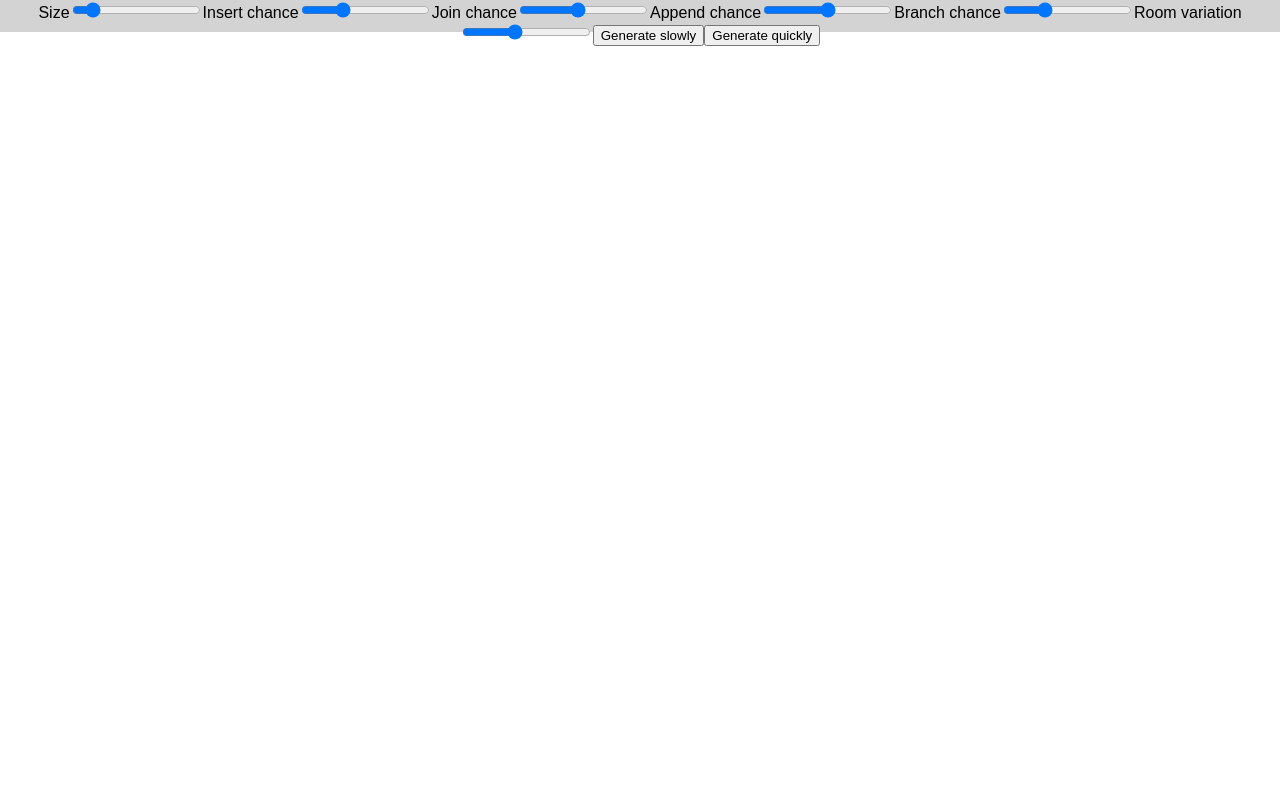
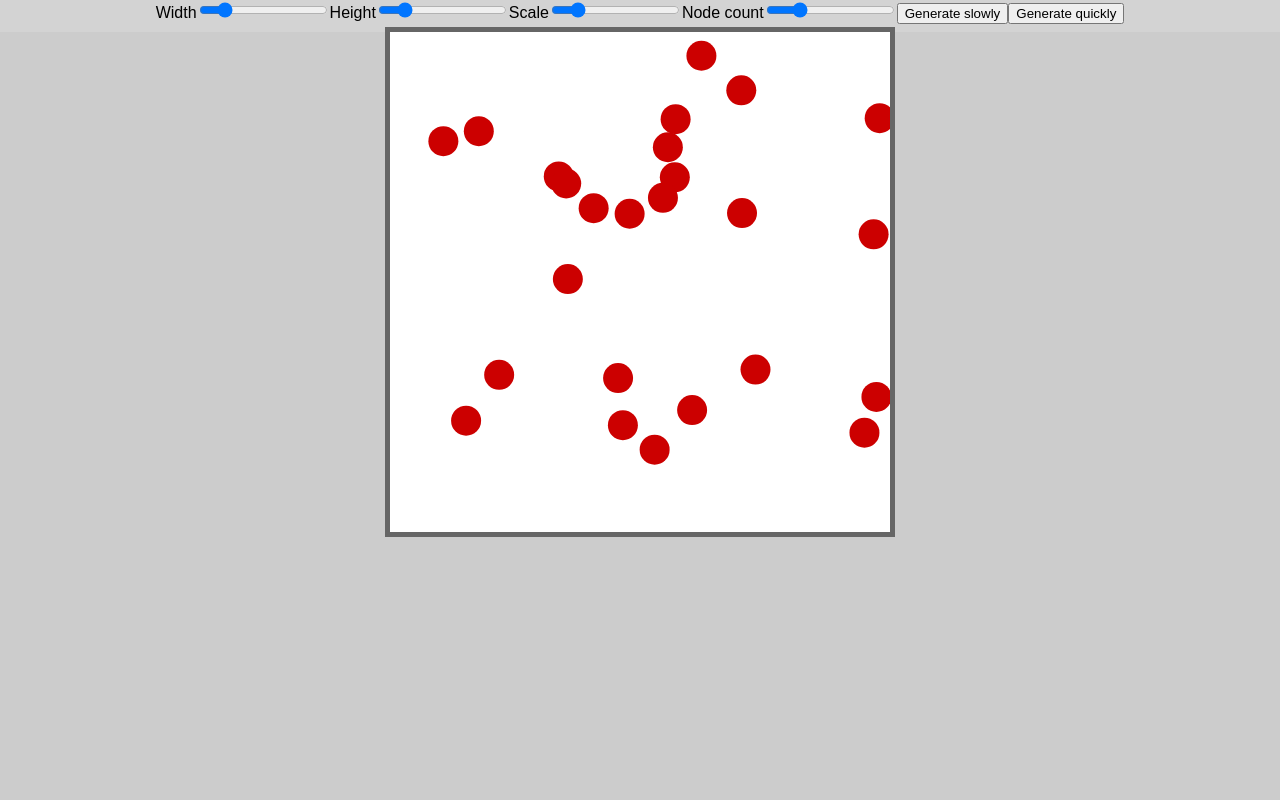
Before and after one commit to FTWinston/RandomDungeon, a React (Create React App) app: page / in a window 1280 px wide. Built offline with nearby package versions, Linux system fonts and the light colour scheme; the HTML template or start-up script is replaced by a standard one.

Commit message:
Now controlling canvas size directly

```diff
--- a/src/App.css
+++ b/src/App.css
@@ -30,4 +30,12 @@
 	left: 0;
 	right: 0;
 	bottom: 0;
+
+	background-color: #ccc;
 }
+
+
+.dungeonDisplay > canvas {
+	background-color: white;
+	outline: solid 5px #666;
+}
--- a/src/App.tsx
+++ b/src/App.tsx
@@ -1,56 +1,105 @@
 import * as React from 'react';
-import { Canvas } from './generic/Canvas';
+import { FixedCanvas } from './generic/Canvas';
 import { Dungeon } from './Dungeon';
 import './App.css';
 
 interface State {
   dungeon?: Dungeon;
+
+  cellsWide: number;
+  cellsHigh: number;
+  cellSize: number;
+  nodeCount: number;
 }
 
 class App extends React.Component<{}, State> {
   constructor(props: {}) {
     super(props);
 
-    this.state = {};
+    this.state = {
+      cellsWide: 50,
+      cellsHigh: 50,
+      cellSize: 10,
+      nodeCount: 25,
+    };
   }
 
-  display: Canvas;
+  canvas: FixedCanvas;
 
   render() {
     return (
       <div className="App">
         <div className="App-header">
           <div className="menu">
-            <label>Size
-              <input type="range" id="numSteps" value="8" min="5" max="30" />
+            <label>Width
+              <input type="range" min="20" max="200" value={this.state.cellsWide} onChange={e => this.setState({ cellsWide: parseInt(e.target.value) })} />
             </label>
 
-            <label>Insert chance
-              <input type="range" id="chanceInsert" value="30" min="0" max="100" />
+            <label>Height
+              <input type="range" min="20" max="200" value={this.state.cellsHigh} onChange={e => this.setState({ cellsHigh: parseInt(e.target.value) })} />
             </label>
 
-            <label>Join chance
-              <input type="range" id="chanceJoin" value="45" min="0" max="100" />
+            <label>Scale
+              <input type="range" min="2" max="50" value={this.state.cellSize} onChange={e => this.setState({ cellSize: parseInt(e.target.value) })} />
             </label>
 
-            <label>Append chance
-              <input type="range" id="chanceAppend" value="50" min="0" max="100" />
+            <label>Node count
+              <input type="range" min="2" max="100" value={this.state.nodeCount} onChange={e => this.setState({ nodeCount: parseInt(e.target.value) })} />
             </label>
 
-            <label>Branch chance
-              <input type="range" id="chanceBranch" value="30" min="0" max="100" />
-            </label>
-
-            <label>Room variation
-              <input type="range" id="weightVariation" value="40" min="0" max="100" />
-            </label>
             <input type="button" onClick={() => this.createDungeon(true)} value="Generate slowly" />
             <input type="button" onClick={() => this.createDungeon(false)} value="Generate quickly" />
           </div>
         </div>
-        <Canvas ref={d => this.display = d === null ? this.display : d} />
+        <FixedCanvas
+          className="dungeonDisplay"
+          width={this.state.cellSize * this.state.cellsWide}
+          height={this.state.cellSize * this.state.cellsHigh}
+          ref={c => this.canvas = c === null ? this.canvas : c}
+        />
       </div>
     );
+  }
+
+  componentDidMount() {
+    this.createDungeon(false);
+  }
+
+  componentDidUpdate(prevProps: {}, prevState: State) {
+    let dungeon = this.state.dungeon;
+    if (dungeon === undefined) {
+      return;
+    }
+
+    let redraw = false, regenerate = false;
+    if (prevState.cellsWide != this.state.cellsWide) {
+        dungeon.width = this.state.cellsWide;
+        regenerate = true;
+    }
+
+    if (prevState.cellsHigh != this.state.cellsHigh) {
+        dungeon.height = this.state.cellsHigh;
+        regenerate = true;
+    }
+
+    if (prevState.cellSize !== this.state.cellSize) {
+      dungeon.scale = this.state.cellSize;
+      redraw = true;
+    }
+
+    if (prevState.nodeCount !== this.state.nodeCount) {
+      dungeon.nodeCount = this.state.nodeCount;
+      regenerate = true;
+    }
+
+    dungeon.ctx = this.canvas.ctx;
+
+    if (regenerate) {
+      dungeon.generate();
+    }
+    else if (redraw) {
+      dungeon.redraw();
+    }
   }
 
   private createDungeon(animate: boolean) {
@@ -58,14 +107,10 @@ class App extends React.Component<{}, State> {
       this.state.dungeon.destroy();
     }
 
-    let getInfo = () => { return {
-      ctx: this.display.ctx,
-      width: this.display.state.width,
-      height: this.display.state.height,
-    }};
+    let dungeon = new Dungeon(animate, this.canvas.ctx, this.state.nodeCount, this.state.cellsWide, this.state.cellsHigh, this.state.cellSize);
 
     this.setState({
-      dungeon: new Dungeon(animate, getInfo),
+      dungeon: dungeon,
     });
   }
 }
--- a/src/Link.ts
+++ b/src/Link.ts
@@ -1,6 +1,6 @@
-import { Coord } from './Coord';
+import { Coord } from './generic/Coord';
 import { Node } from './Node';
-import { crossProduct, allEqual } from './Calc';
+import { crossProduct2D, allEqual } from './generic/Calc';
 
 export class Link {
     constructor(public fromNode: Node, public toNode: Node, length?: number) {
@@ -23,8 +23,8 @@ export class Link {
 		let r = this.toNode.pos.subtract(this.fromNode.pos);
 		let s = pos2.subtract(pos1);
 
-		let uNumerator = crossProduct(pos1.subtract(this.fromNode.pos), r);
-		let denominator = crossProduct(r, s);
+		let uNumerator = crossProduct2D(pos1.subtract(this.fromNode.pos), r);
+		let denominator = crossProduct2D(r, s);
 
 		if (uNumerator == 0 && denominator == 0) {
 			// They are colinear
@@ -54,7 +54,7 @@ export class Link {
 		}
 
 		let u = uNumerator / denominator;
-		let t = crossProduct(pos1.subtract(this.fromNode.pos), s) / denominator;
+		let t = crossProduct2D(pos1.subtract(this.fromNode.pos), s) / denominator;
 		return t > 0 && t < 1 && u > 0 && u < 1;
     }
 
--- a/src/Node.ts
+++ b/src/Node.ts
@@ -1,4 +1,4 @@
-import { Coord } from './Coord';
+import { Coord } from './generic/Coord';
 import { Dungeon } from './Dungeon';
 import { Link } from './Link';
 
--- a/src/Calc.ts
+++ b/src/generic/Calc.ts
@@ -8,7 +8,7 @@ export function lerp(val1: number, val2: number, fraction: number) {
   return (1-fraction)*val1 + fraction*val2;
 }
 
-export function crossProduct(pos1: Coord, pos2: Coord) {
+export function crossProduct2D(pos1: Coord, pos2: Coord) {
 	return pos1.x * pos2.y - pos1.y * pos2.x;
 }
 
--- a/src/generic/Canvas.tsx
+++ b/src/generic/Canvas.tsx
@@ -1,20 +1,68 @@
 import * as React from 'react';
 
-interface Props {
-    redraw?: () => void;
+interface FixedProps {
+    width: number;
+    height: number;
+    className?: string;
 }
 
-interface State {
+export class FixedCanvas extends React.Component<FixedProps, {}> {
+    private root: HTMLDivElement;
+    canvas: HTMLCanvasElement;
+    public ctx: CanvasRenderingContext2D;
+
+    constructor(props: FixedProps) {
+        super(props);
+
+        this.state = {
+            width: props.width === undefined ? 0 : props.width,
+            height: props.height === undefined ? 0 : props.height,
+        };
+    }
+
+    render() {
+        return <div className={this.props.className} ref={r => this.root = r === null ? this.root : r}>
+            <canvas width={this.props.width} height={this.props.height} ref={c => this.canvas = c === null ? this.canvas : c}></canvas>
+        </div>;
+    }
+
+    private updateCtx() {
+        let ctx = this.canvas.getContext('2d');
+
+        if (ctx !== null) {
+            this.ctx = ctx;
+        }
+        else {
+            throw 'No ctx';
+        }
+    }
+
+    componentDidMount() {
+        this.updateCtx();
+    }
+
+    componentDidUpdate(prevProps: FixedProps, prevState: {}) {
+        this.updateCtx();
+    }
+}
+
+
+interface ResponsiveProps {
+    className?: string;
+    sizeChanged?: (width: number, height: number) => void;
+}
+
+interface ResponsiveState {
     width: number;
     height: number;
 }
 
-export class Canvas extends React.Component<Props, State> {
+export class ResponsiveCanvas extends React.Component<ResponsiveProps, ResponsiveState> {
     private root: HTMLDivElement;
-    private canvas: HTMLCanvasElement;
+    canvas: HTMLCanvasElement;
     public ctx: CanvasRenderingContext2D;
 
-    constructor(props: Props) {
+    constructor(props: ResponsiveProps) {
         super(props);
 
         this.state = {
@@ -24,17 +72,24 @@ export class Canvas extends React.Component<Props, State> {
     }
 
     render() {
-        return <div className="dungeonDisplay" ref={r => this.root = r === null ? this.root : r}>
+        return <div className={this.props.className} ref={r => this.root = r === null ? this.root : r}>
             <canvas width={this.state.width} height={this.state.height} ref={c => this.canvas = c === null ? this.canvas : c}></canvas>
         </div>;
     }
 
+    private updateCtx() {
+        let ctx = this.canvas.getContext('2d');
+
+        if (ctx !== null) {
+            this.ctx = ctx;
+        }
+        else {
+            throw 'No ctx';
+        }
+    }
+
     componentDidMount() {
-        let ctx = this.canvas.getContext('2d');
-        if (ctx !== null)
-            this.ctx = ctx;
-        else
-            throw 'No ctx';
+        this.updateCtx();
 
         this.resizeListener = () => this.updateSize();
         window.addEventListener('resize', this.resizeListener);
@@ -42,22 +97,29 @@ export class Canvas extends React.Component<Props, State> {
         this.updateSize();
     }
 
-    private resizeListener: () => void;
+    private resizeListener?: () => void;
 
     componentWillUnmount() {
-        window.removeEventListener('resize', this.resizeListener);
+        if (this.resizeListener !== undefined)
+            window.removeEventListener('resize', this.resizeListener);
+    }
+
+    componentDidUpdate(prevProps: FixedProps, prevState: {}) {
+        this.updateCtx();
     }
 
 	updateSize() {
 		let scrollSize = this.getScrollbarSize();
+        let width = this.root.offsetWidth - scrollSize.width;
+        let height = this.root.offsetHeight - scrollSize.height;
 
         this.setState({
-            width: this.root.offsetWidth - scrollSize.width,
-            height: this.root.offsetHeight - scrollSize.height,
-        })
+            width: width,
+            height: height,
+        });
 
-        if (this.props.redraw !== undefined)
-		    this.props.redraw();
+        if (this.props.sizeChanged !== undefined)
+            this.props.sizeChanged(width, height);
     }
 
 	private getScrollbarSize() {
```
Also changed, not shown: src/Dungeon.ts (+24 -38 lines), src/generic/Coord.ts (renamed from src/Coord.ts).
